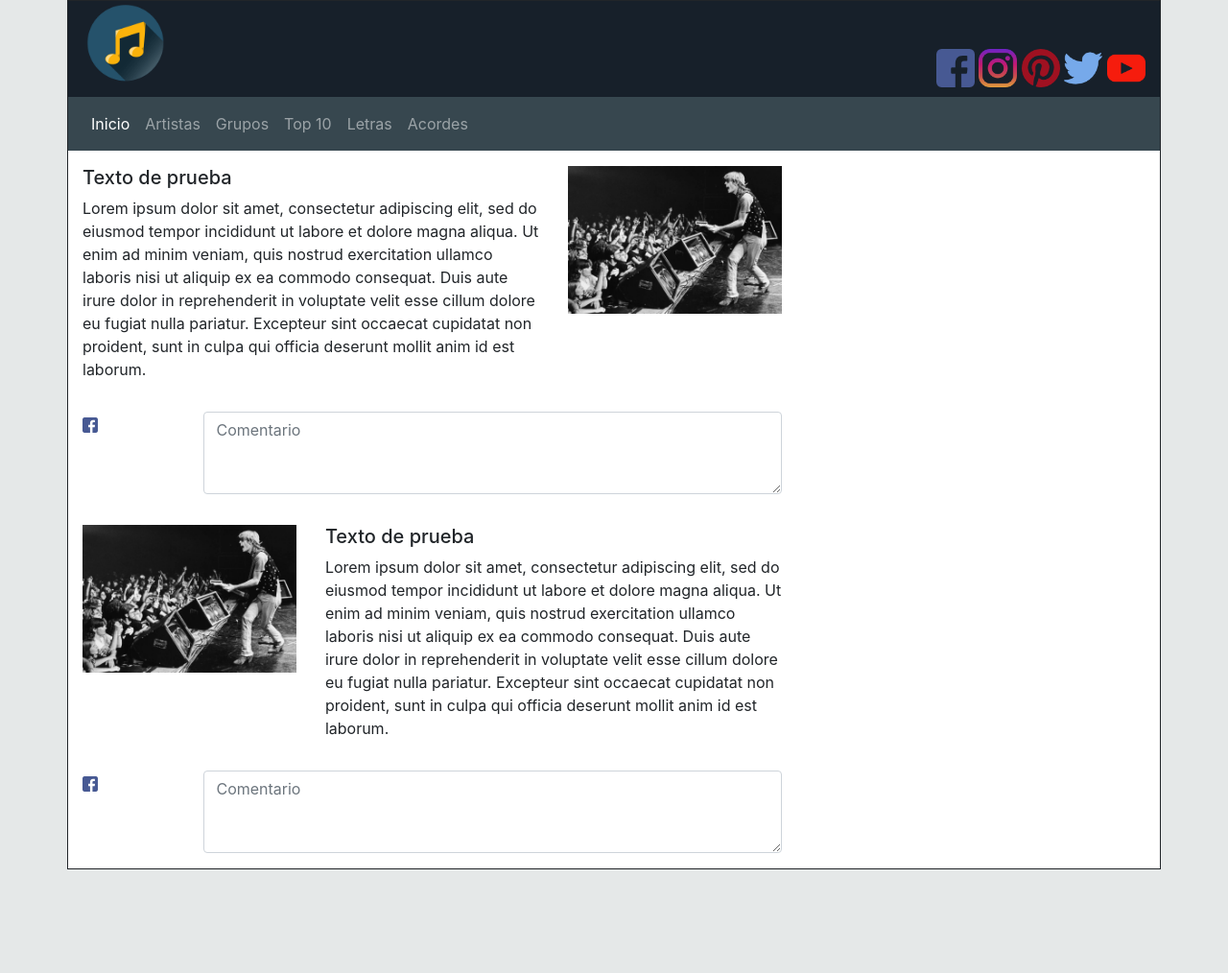
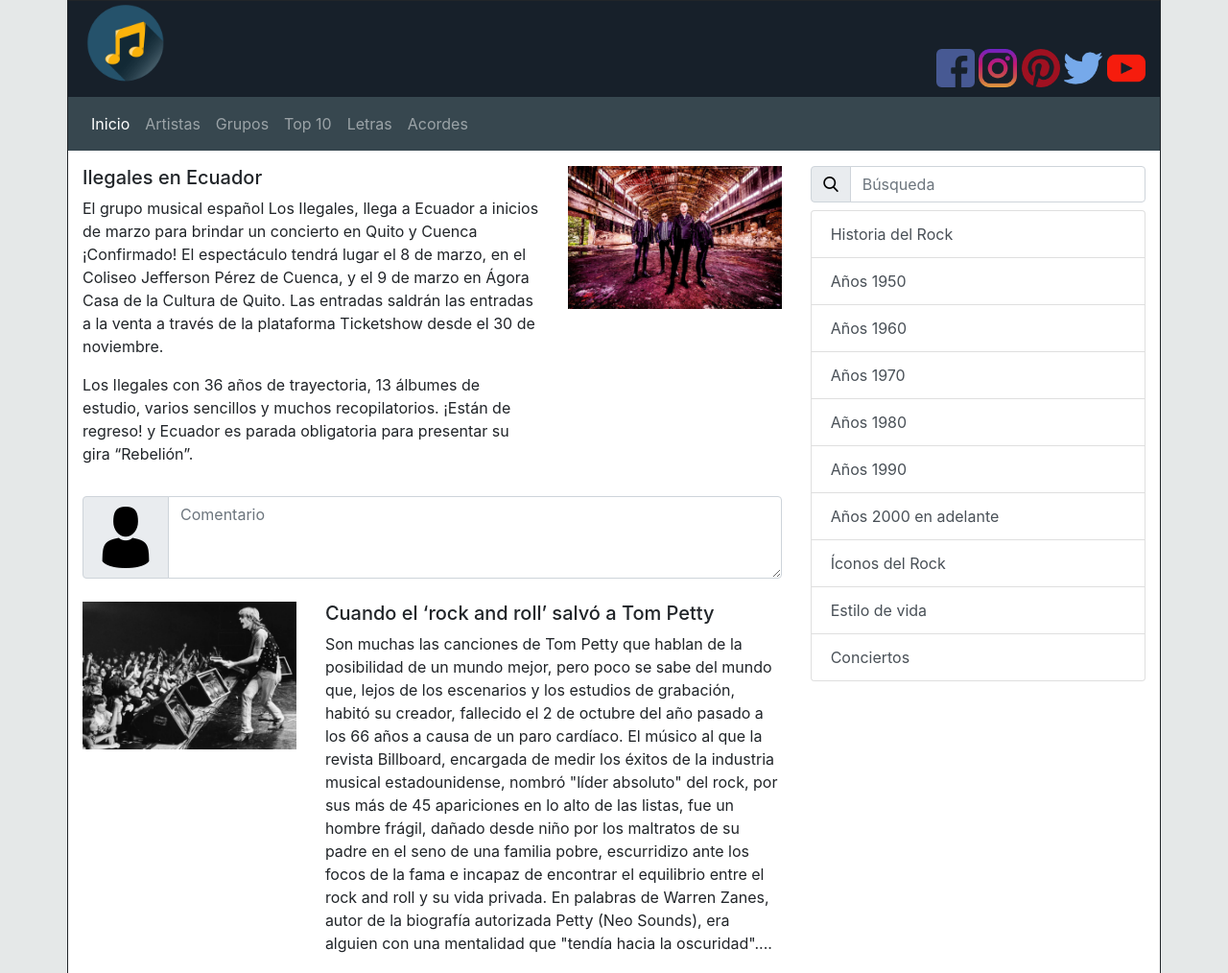
Before and after one commit to santiagox2060/FrameworksLibreriasCSS_project, a plain HTML site: page musica/musica.html in a window 1280 px wide. Shown: the top 1014 px of the page at 96% size. Before the commit the page ends 906 px from the top, so only its background shows below. Drawn offline with nearby package versions, Linux system fonts and the light colour scheme.

Commit message:
Blog de musica al 100%

```diff
--- a/musica/css/estilos.css
+++ b/musica/css/estilos.css
@@ -27,6 +27,7 @@
 }
 .img-entrada{
   width: 100%;
+  margin-bottom: 1rem;
 }
 .row-contenido{
   background-color: #FFFFFF;
@@ -35,14 +36,23 @@
   padding-top: 1rem;
 }
 .img-comentario{
-  width: 1rem;
+  width: 4rem;
 }
 .row-comentario{
   margin-top: 1rem;
+}
+.row-busqueda{
+  margin-top: 1rem;
+}
+.img-busqueda{
+  width: 1rem;
 }
 @media (max-width: 600px) {
   .redes-sociales{
     margin-top: 0px;
     text-align: center;
   }
+  .col-oculta{
+    display: none;
+  }
 }
--- a/musica/musica.html
+++ b/musica/musica.html
@@ -63,23 +63,23 @@
         <div class="col-md-8 col-lg-8 col-xs-12 col-sm-12">
           <div class="row row-entrada">
             <div class="col-md-8 col-lg-8 col-sm-12 col-xs-12">
-              <h5>Texto de prueba</h5>
-              <p>Lorem ipsum dolor sit amet, consectetur adipiscing elit, sed do eiusmod tempor incididunt ut labore et dolore magna aliqua. Ut enim ad minim veniam, quis nostrud exercitation ullamco laboris nisi ut aliquip ex ea commodo consequat. Duis aute irure dolor in reprehenderit in voluptate velit esse cillum dolore eu fugiat nulla pariatur. Excepteur sint occaecat cupidatat non proident, sunt in culpa qui officia deserunt mollit anim id est laborum.</p>
+              <h5>Ilegales en Ecuador</h5>
+              <p>El grupo musical español Los Ilegales, llega a Ecuador a inicios de marzo para brindar un concierto en Quito y Cuenca ¡Confirmado! El espectáculo tendrá lugar el 8 de marzo, en el Coliseo Jefferson Pérez de Cuenca, y el 9 de marzo en Ágora Casa de la Cultura de Quito. Las entradas saldrán las entradas a la venta a través de la plataforma Ticketshow desde el 30 de noviembre.</p>
+
+              <p>Los Ilegales con 36 años de trayectoria, 13 álbumes de estudio, varios sencillos y muchos recopilatorios. ¡Están de regreso! y Ecuador es parada obligatoria para presentar su gira “Rebelión”.</p>
             </div>
             <div class="col-md-4 col-lg-4 col-sm-12 col-xs-12">
-              <img class="img-entrada" src="img/rock1.jpg" alt="">
+              <img class="img-entrada" src="img/ilegales.jpg" alt="">
             </div>
           </div>
           <div class="row row-comentario">
             <div class="col-md-12 col-lg-12 col-sm-12 col-xs-12">
               <form>
-                <div class="form-group row">
-                  <div class="col-lg-2 col-md-2 col-sm-2 col-xs-2">
-                    <img class='img-comentario' src='img/facebook.png'/>
+                <div class="input-group mb-2">
+                  <div class="input-group-prepend">
+                    <div class="input-group-text"><img class='img-comentario' src='img/man-user.png'/></div>
                   </div>
-                  <div class="col-lg-10 col-md-10 col-sm-10 col-xs-10">
-                    <textarea class="form-control" name="name" rows="3" placeholder="Comentario"></textarea>
-                  </div>
+                  <textarea class="form-control" name="name" rows="3" placeholder="Comentario"></textarea>
                 </div>
               </form>
             </div>
@@ -89,26 +89,53 @@
               <img class="img-entrada" src="img/rock1.jpg" alt="">
             </div>
             <div class="col-md-8 col-lg-8 col-sm-12 col-xs-12">
-              <h5>Texto de prueba</h5>
-              <p>Lorem ipsum dolor sit amet, consectetur adipiscing elit, sed do eiusmod tempor incididunt ut labore et dolore magna aliqua. Ut enim ad minim veniam, quis nostrud exercitation ullamco laboris nisi ut aliquip ex ea commodo consequat. Duis aute irure dolor in reprehenderit in voluptate velit esse cillum dolore eu fugiat nulla pariatur. Excepteur sint occaecat cupidatat non proident, sunt in culpa qui officia deserunt mollit anim id est laborum.</p>
+              <h5>Cuando el ‘rock and roll’ salvó a Tom Petty</h5>
+              <p>Son muchas las canciones de Tom Petty que hablan de la posibilidad de un mundo mejor, pero poco se sabe del mundo que, lejos de los escenarios y los estudios de grabación, habitó su creador, fallecido el 2 de octubre del año pasado a los 66 años a causa de un paro cardíaco. El músico al que la revista Billboard, encargada de medir los éxitos de la industria musical estadounidense, nombró "líder absoluto" del rock, por sus más de 45 apariciones en lo alto de las listas, fue un hombre frágil, dañado desde niño por los maltratos de su padre en el seno de una familia pobre, escurridizo ante los focos de la fama e incapaz de encontrar el equilibrio entre el rock and roll y su vida privada. En palabras de Warren Zanes, autor de la biografía autorizada Petty (Neo Sounds), era alguien con una mentalidad que "tendía hacia la oscuridad"....</p>
             </div>
           </div>
           <div class="row row-comentario">
             <div class="col-md-12 col-lg-12 col-sm-12 col-xs-12">
               <form>
-                <div class="form-group row">
-                  <div class="col-lg-2 col-md-2 col-sm-2 col-xs-2">
-                    <img class='img-comentario' src='img/facebook.png'/>
+                <div class="input-group mb-2">
+                  <div class="input-group-prepend">
+                    <div class="input-group-text"><img class='img-comentario' src='img/man-user.png'/></div>
                   </div>
-                  <div class="col-lg-10 col-md-10 col-sm-10 col-xs-10">
-                    <textarea class="form-control" name="name" rows="3" placeholder="Comentario"></textarea>
-                  </div>
+                  <textarea class="form-control" name="name" rows="3" placeholder="Comentario"></textarea>
                 </div>
               </form>
             </div>
           </div>
         </div>
-        <div class="col-md-4 col-lg-4"></div>
+        <div class="col-md-4 col-lg-4 col-oculta">
+          <div class="row row-busqueda">
+            <div class="col-lg-12 col-md-12 col-sm-12 col-xs-12">
+              <form>
+                <div class="input-group mb-2">
+                  <div class="input-group-prepend">
+                    <div class="input-group-text"><img class='img-busqueda' src='img/search.png'/></div>
+                  </div>
+                  <input type="text" class="form-control" id="inlineFormInputGroup" placeholder="Búsqueda">
+                </div>
+              </form>
+            </div>
+          </div>
+          <div class="row">
+            <div class="col-lg-12 col-md-12 col-sm-12 col-xs-12">
+              <div class="list-group">
+                <a href="#" class="list-group-item list-group-item-action">Historia del Rock</a>
+                <a href="#" class="list-group-item list-group-item-action">Años 1950</a>
+                <a href="#" class="list-group-item list-group-item-action">Años 1960</a>
+                <a href="#" class="list-group-item list-group-item-action">Años 1970</a>
+                <a href="#" class="list-group-item list-group-item-action">Años 1980</a>
+                <a href="#" class="list-group-item list-group-item-action">Años 1990</a>
+                <a href="#" class="list-group-item list-group-item-action">Años 2000 en adelante</a>
+                <a href="#" class="list-group-item list-group-item-action">Íconos del Rock</a>
+                <a href="#" class="list-group-item list-group-item-action">Estilo de vida</a>
+                <a href="#" class="list-group-item list-group-item-action">Conciertos</a>
+              </div>
+            </div>
+          </div>
+        </div>
       </div>
 
     </div>
```
Also changed, not shown: musica/img/ilegales.jpg (added), musica/img/man-user.png (added), musica/img/search.png (added).
